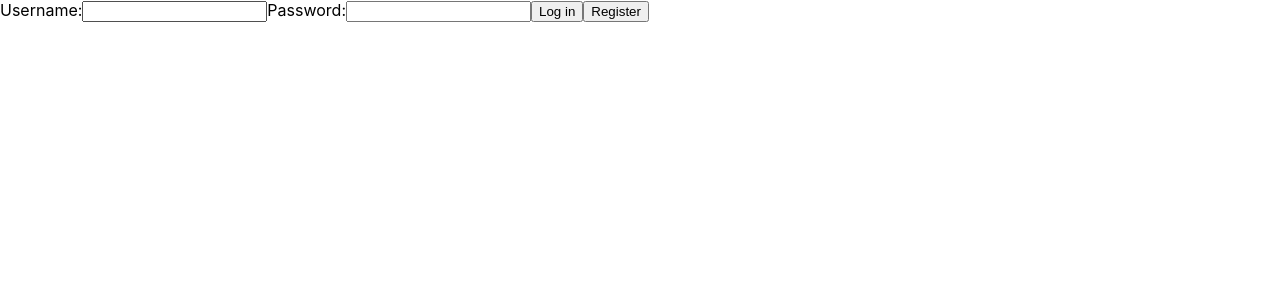
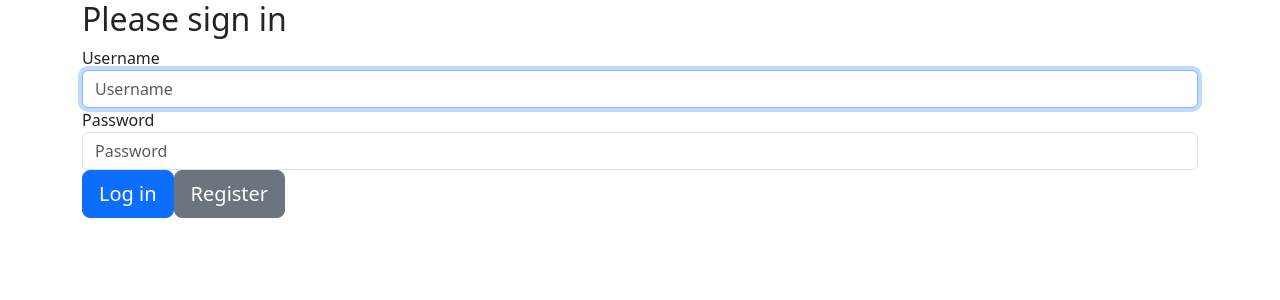
Before and after one commit to cnapenas/boknoks-frontend-app, a React (Create React App) app: page / in a window 1280 px wide. Shown: the top 300 px of the page. Built offline with nearby package versions, Linux system fonts and the light colour scheme.

Commit message:
added barcode scanner

```diff
--- a/package.json
+++ b/package.json
@@ -6,10 +6,12 @@
     "@testing-library/jest-dom": "^5.17.0",
     "@testing-library/react": "^13.4.0",
     "@testing-library/user-event": "^13.5.0",
+    "bootstrap": "^5.3.3",
     "cors": "^2.8.5",
     "express": "^4.18.2",
     "mongodb": "^6.3.0",
     "mongoose": "^8.1.2",
+    "quagga": "^0.12.1",
     "react": "^18.2.0",
     "react-bootstrap": "^2.10.0",
     "react-dom": "^18.2.0",
--- a/src/Pages/AddNewProduct.js
+++ b/src/Pages/AddNewProduct.js
@@ -2,6 +2,7 @@
 import React from 'react';
 import { Form, Button } from 'react-bootstrap';
 import { useState } from 'react';
+import Scanner from './Scanner';
 
 
 
@@ -10,6 +11,7 @@ export default function AddNewProduct() {
         const [productName, setProductName] = useState("");
         const [productQty, setProductQty] = useState("");
         const [productPrice, setProductPrice] = useState("");
+        const [showScanner, setShowScanner] = useState(false);
 
 
         const addProd = async (e) => {
@@ -34,6 +36,12 @@ export default function AddNewProduct() {
               setProductQty(0);
           }
         }
+
+        const handleDetected = (code) => {
+          setProductCode(code);
+          alert("Barcode detected: " + code);
+          setShowScanner(false);
+        };
 
   return (
     <div className="App">
@@ -66,7 +74,8 @@ export default function AddNewProduct() {
              Submit
             </Button>
 
-
+            <Button variant="secondary" onClick={() => setShowScanner(true)}>Scan Barcode</Button>
+            {showScanner && <Scanner onDetected={handleDetected} />}
         </Form>
       </header>
     </div>
--- a/src/Pages/Login.js
+++ b/src/Pages/Login.js
@@ -2,6 +2,7 @@ import React, { useState, useContext } from 'react';
 import { useNavigate } from 'react-router-dom';
 
 import { UserContext } from './UserContext';
+import 'bootstrap/dist/css/bootstrap.min.css';
 
 
 
@@ -103,24 +104,40 @@ const handleRegister = async (event) => {
 
 
 
+// return (
+//     <div>
+//       {isAuthenticated ? (navigate('/Home')) : (
+//         <form>
+//           <label>
+//             Username:
+//             <input type="text" value={username} onChange={(e) => setUsername(e.target.value)} />
+//           </label>
+//           <label>
+//             Password:
+//             <input type="password" value={password} onChange={(e) => setPassword(e.target.value)} />
+//           </label>
+//           <button type="button" onClick={handleLogin}>Log in</button>
+//           <button type="button" onClick={handleRegister}>Register</button>
+//         </form>
+//       )}
+//     </div>
+//   );
+
 return (
-    <div>
-      {isAuthenticated ? (navigate('/Home')) : (
-        <form>
-          <label>
-            Username:
-            <input type="text" value={username} onChange={(e) => setUsername(e.target.value)} />
-          </label>
-          <label>
-            Password:
-            <input type="password" value={password} onChange={(e) => setPassword(e.target.value)} />
-          </label>
-          <button type="button" onClick={handleLogin}>Log in</button>
-          <button type="button" onClick={handleRegister}>Register</button>
-        </form>
-      )}
-    </div>
-  );
+  <div className="container">
+  {isAuthenticated ? (navigate('/Home')) : (
+    <form className="form-signin">
+      <h2 className="form-signin-heading">Please sign in</h2>
+      <label htmlFor="inputUsername" className="sr-only">Username</label>
+      <input type="text" id="inputUsername" className="form-control" placeholder="Username" required autoFocus value={username} onChange={(e) => setUsername(e.target.value)} />
+      <label htmlFor="inputPassword" className="sr-only">Password</label>
+      <input type="password" id="inputPassword" className="form-control" placeholder="Password" required value={password} onChange={(e) => setPassword(e.target.value)} />
+      <button className="btn btn-lg btn-primary btn-block" type="button" onClick={handleLogin}>Log in</button>
+      <button className="btn btn-lg btn-secondary btn-block" type="button" onClick={handleRegister}>Register</button>
+    </form>
+  )}
+</div>
+);
 }
 
 export default LoginForm;
--- /dev/null
+++ b/src/Pages/Scanner.js
@@ -0,0 +1,51 @@
+// Scanner.js
+import React, { useEffect, useRef } from 'react';
+import Quagga from 'quagga'; // Assuming you're using Quagga for barcode scanning
+
+export default function Scanner({ onDetected }) {
+  const videoRef = useRef(null);
+
+  useEffect(() => {
+    if (navigator.mediaDevices && navigator.mediaDevices.getUserMedia) {
+      navigator.mediaDevices.getUserMedia({ video: true })
+        .then((stream) => {
+          if (videoRef.current) {
+            videoRef.current.srcObject = stream;
+            Quagga.init({
+              inputStream: {
+                type: 'LiveStream',
+                constraints: {
+                  width: 640,
+                  height: 480,
+                  facingMode: 'environment' // or user
+                }
+              },
+              locator: {
+                patchSize: 'medium',
+                halfSample: true
+              },
+              numOfWorkers: 4,
+              decoder: {
+                readers: ['code_128_reader'] // or any other barcode type
+              },
+              locate: true
+            }, function(err) {
+              if (err) {
+                return console.log(err);
+              }
+              Quagga.start();
+            });
+
+            Quagga.onDetected((data) => {
+              onDetected(data.codeResult.code);
+            });
+          }
+        })
+        .catch((err) => {
+          console.log(err);
+        });
+    }
+  }, []);
+
+  return <video ref={videoRef} autoPlay />;
+}
```
Also changed, not shown: 1 other file (tests, documents, lock files or other folders).
